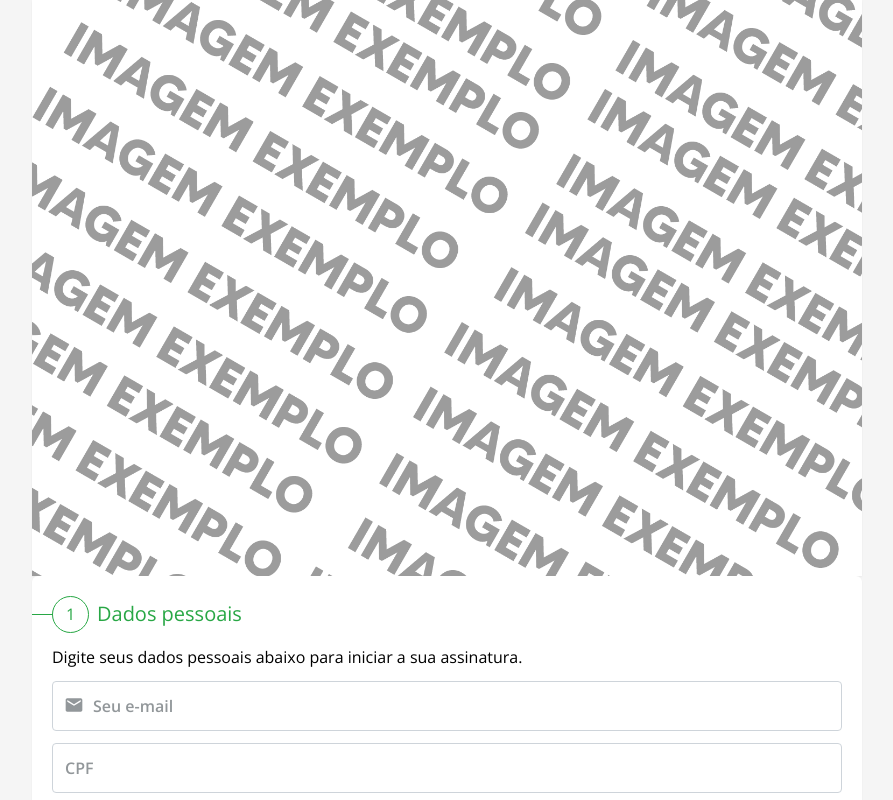
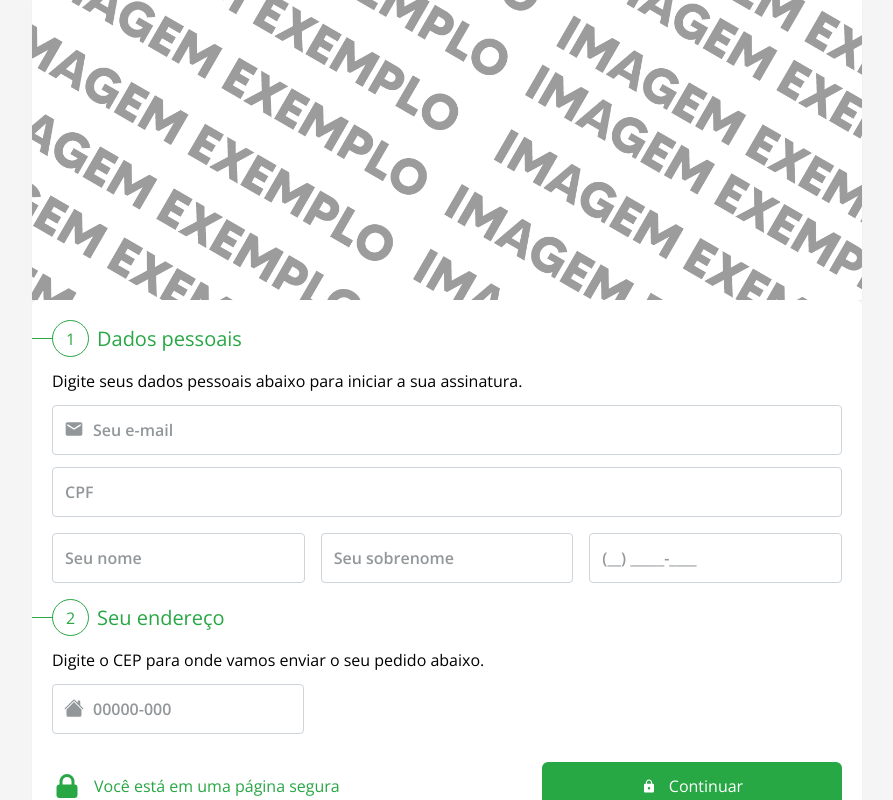
Before and after one commit to darlison-alves/checkout, a React (Vite) app: page /checkout/1 in a window 1280 px wide. Shown: the top 800 px of the page, without its empty margins (193-1086 px from the left). Built offline with nearby package versions, Linux system fonts and the light colour scheme.

Commit message:
Ajustes de remoção de máscara do cpf e telefone

```diff
--- a/src/views/FirstStepForm/FirstStepForm.tsx
+++ b/src/views/FirstStepForm/FirstStepForm.tsx
@@ -141,8 +141,8 @@ const FirstStepForm = ({ nextStepForm }: FirstStepFormProps) => {
     let userInfo = {
       nome: `${firstName} ${lastName}`,
       email: email,
-      cpf: cpf,
-      telefone: phone,
+      cpf: cpf.replace(/[.-]/g, ''),
+      telefone: phone.replace(/[()-\s]/g, ''),
       planoId: id,
     };
 
@@ -187,7 +187,7 @@ const FirstStepForm = ({ nextStepForm }: FirstStepFormProps) => {
     <>
       <img
         src={imgExample}
-        className="max-w-full md:max-w-[830px] w-full mx-auto shadow-sm"
+        className="max-w-full md:max-w-[830px] w-full mx-auto shadow-sm h-[300px] object-cover"
         alt="imagem do produto"
       />
       <form
--- a/src/views/SecondStepForm/SecondStepForm.tsx
+++ b/src/views/SecondStepForm/SecondStepForm.tsx
@@ -146,7 +146,7 @@ const SecondStepForm = () => {
     <>
       <img
         src={imgExample}
-        className="max-w-full md:max-w-[830px] w-full mx-auto"
+        className="max-w-full md:max-w-[830px] w-full mx-auto h-[300px] object-cover"
         alt="imagem do produto"
       />
 
```
